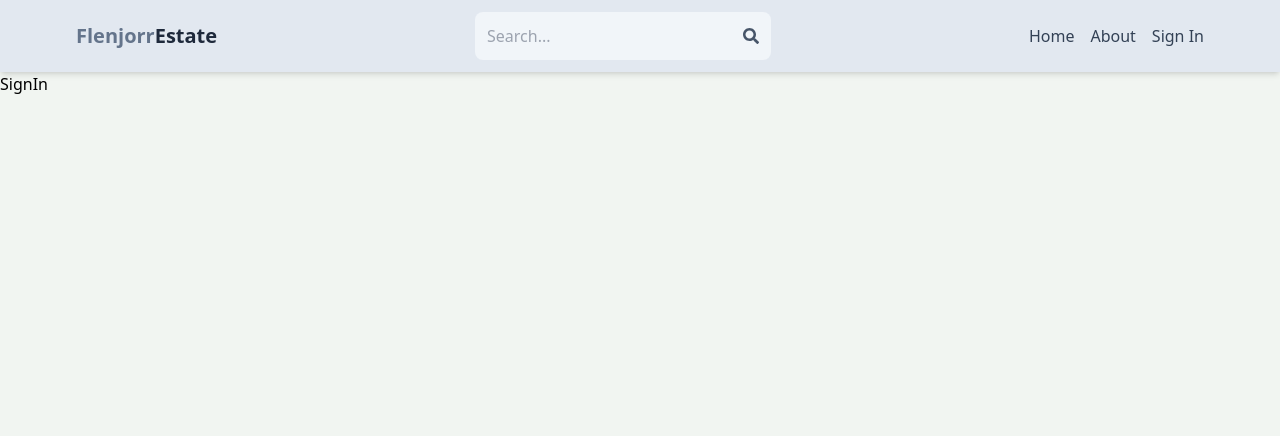
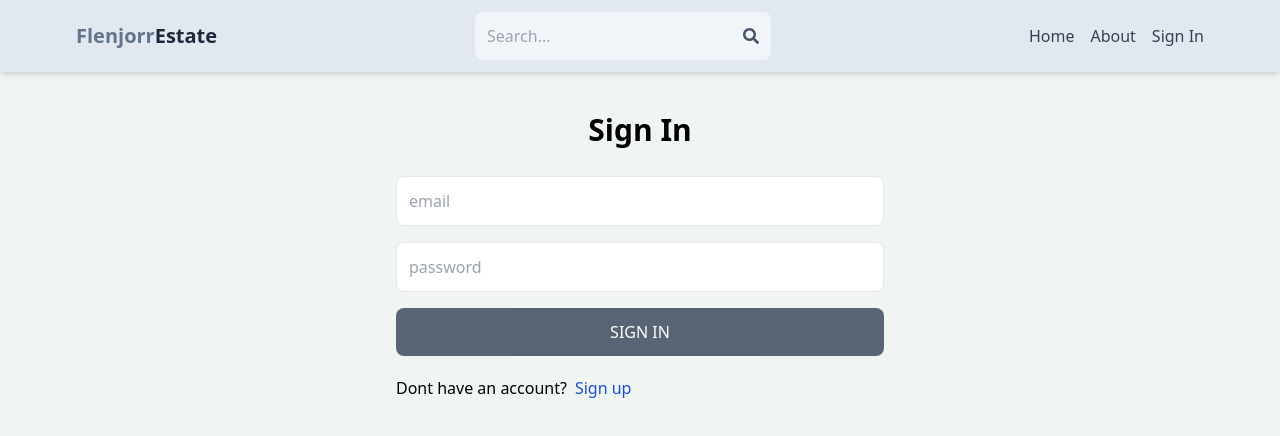
Before and after one commit to FLENJORR/real-estate-MERN, a React (Vite) app in the folder client/: page /sign-in in a window 1280 px wide. Shown: the top 436 px of the page. Built offline with nearby package versions, Linux system fonts and the light colour scheme.

Commit message:
sign in fucntion

```diff
--- a/client/src/pages/SignIn.jsx
+++ b/client/src/pages/SignIn.jsx
@@ -1,7 +1,67 @@
-import React from 'react'
+import { useState } from 'react';
+import { Link, useNavigate } from 'react-router-dom'
 
+
+// form functionality
 export default function SignIn() {
+  const [formData, setFormData] = useState({});
+  const [error, setError] = useState(null);
+  const [loading, setLoading] = useState(false);
+  const navigate = useNavigate();
+
+  const handleChange = (e) => {
+      setFormData({
+        ...formData,
+        [e.target.id]: e.target.value,
+      });
+  };
+
+  // from submission
+  const handleSubmit = async (e) => {
+    e.preventDefault();
+    try {
+      setLoading(true);
+    const res = await fetch('/api/auth/signin', {
+      method: 'POST',
+      headers: {
+        'Content-Type': 'application/json',
+      },
+      body: JSON.stringify(formData),
+    });
+    const data = await res.json();
+    console.log(data);
+    if(data.success === false) {
+      setLoading(false);
+      setError(data.message);
+      return;
+    }
+    setLoading(false);
+    setError(null);
+    navigate('/');
+    } catch (error) {
+      setLoading(false);
+      setError(error.message);
+    }
+
+  };
+  // console.log(formData);
   return (
-    <div>SignIn</div>
+  <div className='p-3 max-w-lg mx-auto'>
+    <h1 className='text-3xl text-center font-semibold my-7'>Sign In</h1>
+    <form onSubmit={handleSubmit} className='flex flex-col gap-4'>
+      <input type="email" placeholder='email' className='border p-3 rounded-lg' id='email' onChange={handleChange}/>
+      <input type="password" placeholder='password' className='border p-3 rounded-lg' id='password' onChange={handleChange}/>
+      <button disabled ={loading} className='bg-slate-700 text-white p-3 rounded-lg uppercase hover:opacity-95 disabled: opacity-80'>
+        {loading ? 'Loading...' : 'Sign In'}
+        </button>
+    </form>
+    <div className="flex gap-2 mt-5">
+      <p>Dont have an account?</p>
+      <Link to = {"/sign-up"}>
+        <span className='text-blue-700'>Sign up</span>
+      </Link>
+    </div>
+    {error && <p className='text-red-500 mt-5'>{error}</p>}
+  </div>
   )
 }
--- a/client/src/pages/SignUp.jsx
+++ b/client/src/pages/SignUp.jsx
@@ -16,7 +16,7 @@
       });
   };
 
-  // from submission
+  // form submission
   const handleSubmit = async (e) => {
     e.preventDefault();
     try {
@@ -30,14 +30,14 @@
     });
     const data = await res.json();
     console.log(data);
-    if(data.succes === false) {
+    if(data.success === false) {
       setLoading(false);
       setError(data.message);
       return;
     }
     setLoading(false);
     setError(null);
-    navigate('sign-in');
+    navigate('/sign-in');
 
     } catch (error) {
       setLoading(false);
```
